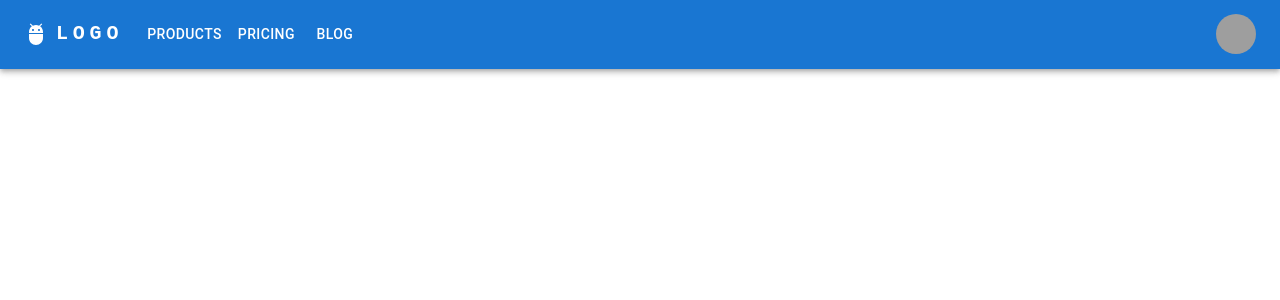
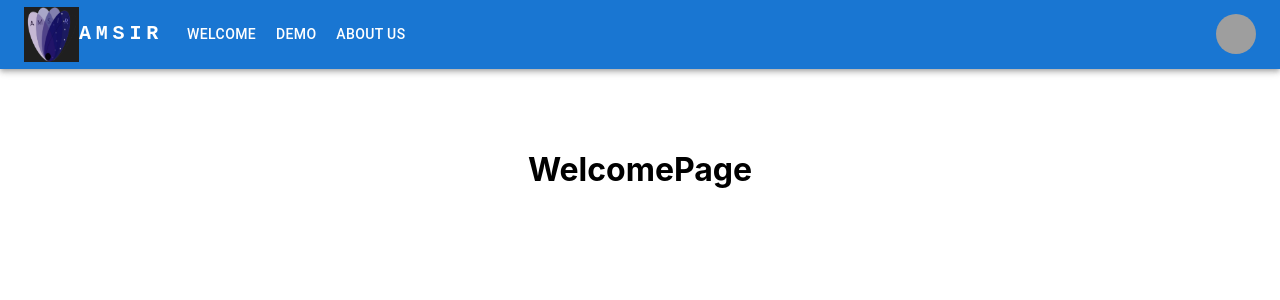
Before and after one commit to alcastle01/Amsir_Group, a React (Create React App) app in the folder amsir-page/: page / in a window 1280 px wide. Shown: the top 300 px of the page. Built offline with nearby package versions, Linux system fonts and the light colour scheme; grey boxes are pictures that could not be loaded.

Commit message:
+ adds dummy welcome page to start prototyping + implements React router to handle different routes + adds PNG logo to AppBar
- ask for SVG versions in different sizes 16px, 32px, 48px

```diff
--- a/amsir-page/src/App.tsx
+++ b/amsir-page/src/App.tsx
@@ -1,11 +1,22 @@
 import React from 'react';
 import './App.css';
+import WelcomePage from './pages/WelcomePage/WelcomePage';
 import Header from './components/Header/Header'
+import {
+  BrowserRouter,
+  Routes,
+  Route,
+} from "react-router-dom";
 
 function App() {
   return (
     <div className="App">
       <Header />
+      <BrowserRouter>
+        <Routes>
+          <Route path='/' element={<WelcomePage />} />
+        </Routes>
+      </BrowserRouter>
     </div>
   );
 }
--- /dev/null
+++ b/amsir-page/src/components/ResponsiveAppBar/ResponsiveAppBar.css
@@ -0,0 +1,4 @@
+img {
+	width: 55px;
+	height: 55px;
+}
--- a/amsir-page/src/components/ResponsiveAppBar/ResponsiveAppBar.tsx
+++ b/amsir-page/src/components/ResponsiveAppBar/ResponsiveAppBar.tsx
@@ -13,7 +13,10 @@ import Tooltip from '@mui/material/Tooltip';
 import MenuItem from '@mui/material/MenuItem';
 import AdbIcon from '@mui/icons-material/Adb';
 
-const pages = ['Products', 'Pricing', 'Blog'];
+import './ResponsiveAppBar.css';
+import amsirLogo from './../../static/amsirLogo.png';
+
+const pages = ['Welcome', 'Demo', 'About us'];
 const settings = ['Profile', 'Account', 'Dashboard', 'Logout'];
 
 function ResponsiveAppBar() {
@@ -39,7 +42,8 @@ function ResponsiveAppBar() {
     <AppBar position="static">
       <Container maxWidth="xl">
         <Toolbar disableGutters>
-          <AdbIcon sx={{ display: { xs: 'none', md: 'flex' }, mr: 1 }} />
+          {/*<AdbIcon sx={{ display: { xs: 'none', md: 'flex' }, mr: 1 }} />*/}
+          <img src={amsirLogo} alt='amsir logo' />
           <Typography
             variant="h6"
             noWrap
@@ -55,7 +59,7 @@ function ResponsiveAppBar() {
               textDecoration: 'none',
             }}
           >
-            LOGO
+            AMSIR
           </Typography>
 
           <Box sx={{ flexGrow: 1, display: { xs: 'flex', md: 'none' } }}>
--- /dev/null
+++ b/amsir-page/src/pages/WelcomePage/WelcomePage.tsx
@@ -0,0 +1,13 @@
+function WelcomePage() {
+	return (
+		<div>
+			<br />
+			<br />
+			<br />
+
+			<h1> WelcomePage </h1>
+		</div>
+	);
+}
+
+export default	WelcomePage	;
```
Also changed, not shown: amsir-page/src/static/amsirLogo.png (added), amsir-page/src/static/logoAmsir.svg (added).
